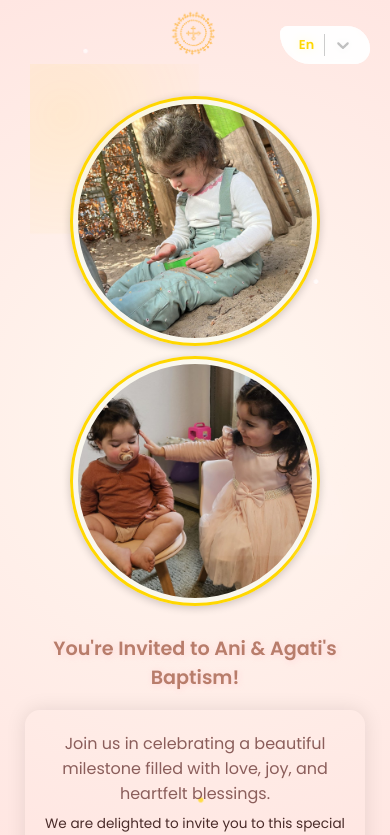
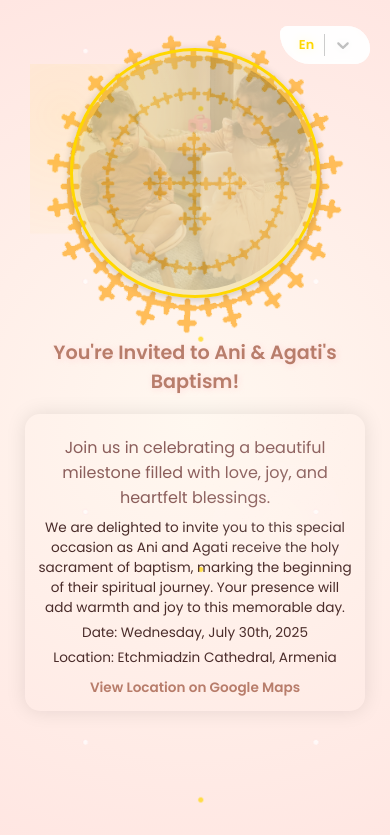
Before and after one commit to garenghazarian1/AgatiBirthday, a Next.js app: page / in a window 390 px wide. Shown: the top 835 px of the page. Built offline with nearby package versions, Linux system fonts and the light colour scheme; no server answers.

Commit message:
edit invitation Image

```diff
--- a/src/components/Invitation/Invitation.jsx
+++ b/src/components/Invitation/Invitation.jsx
@@ -10,9 +10,25 @@
 export default function Invitation() {
   const t = useTranslations();
   const [isMounted, setIsMounted] = useState(false);
+  const [currentImage, setCurrentImage] = useState("/ani.jpg");
+  const [fade, setFade] = useState(false);
 
   useEffect(() => {
     setIsMounted(true);
+  }, []);
+
+  useEffect(() => {
+    const imageInterval = setInterval(() => {
+      setFade(true);
+      setTimeout(() => {
+        setCurrentImage((prevImage) =>
+          prevImage === "/ani.jpg" ? "/agati.jpg" : "/ani.jpg"
+        );
+        setFade(false);
+      }, 500);
+    }, 5000);
+
+    return () => clearInterval(imageInterval);
   }, []);
 
   if (!isMounted) {
@@ -25,36 +41,27 @@
         <LanguageSwitcher />
 
         <div className={`${styles.card} ${styles.shimmerBorder}`}>
-          <Image
-            src="/001.png"
-            alt="kross"
-            width={500}
-            height={500}
-            className={styles.invitationImage}
-            priority
-          />
           <div className={styles.decorativeContainer}>
             <div className={styles.decorativeShape}>
               <Image
-                src="/ani.jpg"
-                alt="Ani"
+                src={currentImage}
+                alt="Ani or Agati"
                 width={500}
                 height={500}
-                className={styles.person}
+                className={`${styles.person} ${
+                  fade ? styles.fadeOut : styles.fadeIn
+                }`}
                 priority
               />
             </div>
-
-            <div className={styles.decorativeShape}>
-              <Image
-                src="/agati.jpg"
-                alt="Agati"
-                width={500}
-                height={500}
-                className={styles.person}
-                priority
-              />
-            </div>
+            <Image
+              src="/001.png"
+              alt="Cross"
+              width={500}
+              height={500}
+              className={styles.invitationImage}
+              priority
+            />
           </div>
 
           <h1 className={styles.title}>{t("invitationTitle")}</h1>
@@ -65,7 +72,6 @@
             <p className={styles.details}>{t("invitationDetails")}</p>
             <p className={styles.details}>{t("invitationLocation")}</p>
 
-            {/* Google Maps Link */}
             <Link
               href="https://www.google.com/maps?q=576R+PGF,+Vagharshapat,+Armenia"
               target="_blank"
--- a/src/components/Invitation/Invitation.module.css
+++ b/src/components/Invitation/Invitation.module.css
@@ -14,29 +14,30 @@
 
 .invitationImage {
   position: absolute;
-  width: 150px;
+  /* width: 150px;
+  height: auto; */
+  width: 500px;
   height: auto;
   object-fit: cover;
   border-radius: 10px;
-  top: 10px;
+  top: 2.5%;
   left: 50%;
   transform: translateX(-50%);
-  z-index: 10;
+  z-index: -1;
 }
 
 .decorativeContainer {
   display: flex;
   justify-content: center;
   align-items: center;
-  gap: 10px;
   flex-wrap: wrap;
-  margin: 80px 0 20px 0;
+  margin-top: 4rem;
 }
 
 .decorativeShape {
   padding: 5px;
   border-radius: 50%;
-  background: radial-gradient(circle, #fff, #f8f4e6);
+  background: rgba(203, 180, 2, 0.2);
   border: 3px solid gold;
   box-shadow: 0 2px 8px rgba(0, 0, 0, 0.2);
   overflow: hidden;
@@ -52,6 +53,16 @@
   width: 100%;
   height: 100%;
   object-fit: cover;
+}
+
+.fadeIn {
+  opacity: 1;
+  transition: opacity 0.5s ease-in;
+}
+
+.fadeOut {
+  opacity: 0;
+  transition: opacity 0.5s ease-out;
 }
 
 .textContainer {
@@ -73,6 +84,7 @@
   color: #b87d6b;
   text-shadow: 1px 1px 6px rgba(255, 182, 193, 0.4);
   padding: 0.5rem;
+  margin-top: 3rem;
 }
 
 .subtitle {
@@ -112,15 +124,19 @@
 /* Responsive Media Queries */
 
 @media (max-width: 480px) {
-  .invitationImage {
+  /* .invitationImage {
     width: 60px;
     top: 5px;
+  } */
+  .decorativeContainer {
+    margin-top: 2rem;
   }
 
-  .decorativeContainer {
-    flex-direction: column;
+  .invitationImage {
+    width: 300px;
+    height: 300px;
+    top: 4%;
   }
-
   .decorativeShape {
     width: 250px;
     height: 250px;
@@ -128,6 +144,7 @@
 
   .title {
     font-size: 1.2rem;
+    margin-top: 2rem;
   }
 
   .subtitle {
@@ -146,9 +163,10 @@
 }
 
 @media (max-width: 375px) {
-  .decorativeContainer {
-    gap: 8px;
-    margin: 60px 0 15px 0;
+  .invitationImage {
+    width: 85px;
+    height: 85px;
+    top: 0%;
   }
 
   .decorativeShape {
@@ -176,6 +194,7 @@
   width: 100vw;
   height: 100vh;
   background: radial-gradient(circle, #fff8f0, #ffe6e2);
+  z-index: -10;
 }
 
 .celebrationBackground::before,
```
Also changed, not shown: public/001.png.
